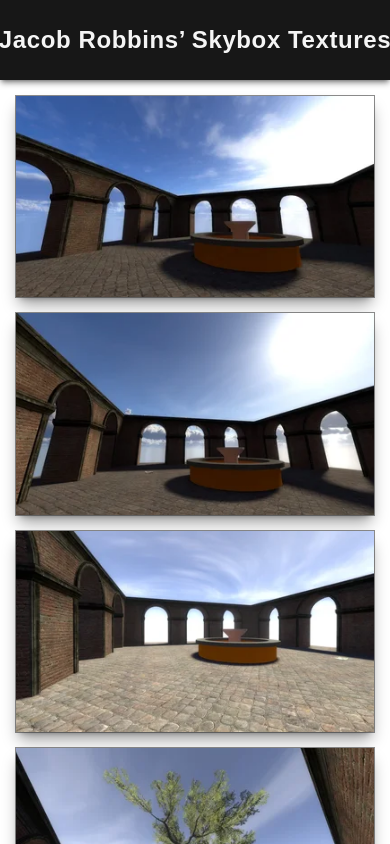
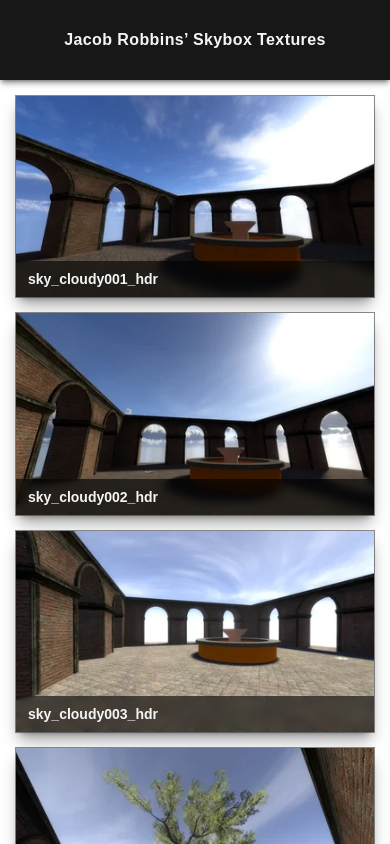
Before and after one commit to Jacobdeanr/Source_Skyboxes, a Next.js app: page /Source_Skyboxes_NextJS/ in a window 390 px wide. Shown: the top 844 px of the page. Built offline with nearby package versions, Linux system fonts and the light colour scheme.

Commit message:
Fixed formatting on mobile
Header now scales properly
Cards display name on mobile now

```diff
--- a/app/page.tsx
+++ b/app/page.tsx
@@ -27,7 +27,7 @@ function getSkyboxSlugs(): string[] {
             mb-4
           "
         >
-        <h1 className="text-2xl sm:text-4xl font-bold text-neutral-100 tracking-wide text-center text-nowrap">
+        <h1 className="text-1xl sm:text-4xl font-bold text-neutral-100 tracking-wide text-center text-nowrap">
           Jacob Robbins&rsquo; Skybox Textures
         </h1>
       </header>
--- a/app/ui/skyboxcard.tsx
+++ b/app/ui/skyboxcard.tsx
@@ -44,15 +44,16 @@ type Props = {
             <div
                 className="
                     absolute inset-x-0 bottom-0
-                    translate-y-full
-                    group-hover:translate-y-0
-                    group-hover:opacity-100
-                    opacity-0
-                    bg-black/60
+                    translate-y-0 opacity-100
+                    md:translate-y-full
+                    md:opacity-0
+                    md:group-hover:translate-y-0
+                    md:group-hover:opacity-100
+                    bg-black/60 backdrop-blur-xs
                     px-3 py-2
                     transition duration-150
                 "
-    >
+                >
                 <h2 className="text-sm font-semibold text-neutral-100 truncate">
                     {slug}
                 </h2>
```
